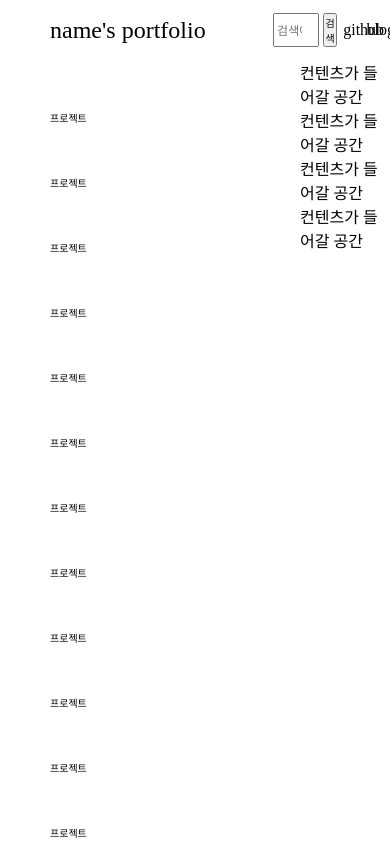
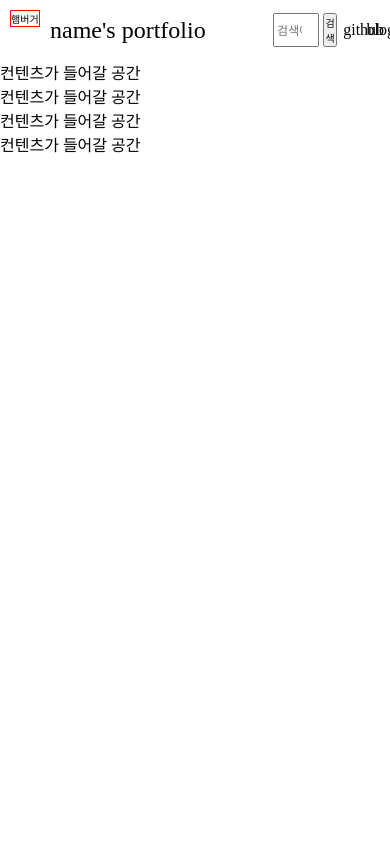
Before and after one commit to mattew8/likelion-blog, a Django app: page / in a window 390 px wide; the page is wider, and only the part inside the window is pictured. Run offline with Django 3.2, Linux system fonts and the light colour scheme; data that the repository does not hold is empty.

Commit message:
[add] 햄버거 메뉴 768px 이하에서 메뉴 표시 방식 변경 JS로 menu의 left 제어

```diff
--- a/likelion/blog/static/css/base.css
+++ b/likelion/blog/static/css/base.css
@@ -30,6 +30,7 @@ nav {
   width: 300px;
   height: calc(100vh - 60px); /* (브라우저의 높이-네브바 높이) 만큼 */
   overflow-y: scroll;
+  background: green;
 }
 
 #menu > div {
@@ -81,7 +82,7 @@ nav {
   margin-right: 5%;
 }
 
-#nav-search button{
+#nav-search button {
   margin-left: 5%;
   width: 30%;
 }
@@ -108,3 +109,27 @@ nav {
 .nav-link div a {
   color: black;
 }
+
+#hamBtn {
+  border: 1px solid red;
+  position: absolute;
+  /* 위치를 지정해줌 */
+  top: 10px;
+  left: 10px;
+  display: none;
+}
+
+@media (max-width: 768px) {
+  /* 0~768px */
+  #hamBtn {
+    display: block;
+  }
+
+  #menu {
+    /* display: none; */
+    position: absolute;
+    left: -300px;
+    transition: left 0.5s;
+    /* left라는 속성이 바뀔 때, 5초동안 지속 */
+  }
+}
--- /dev/null
+++ b/likelion/blog/static/js/base.js
@@ -0,0 +1,20 @@
+// 브라우저 내 모든 요소가 load 되면 실행
+window.onload = function () {
+  const hamBtn = document.getElementById("hamBtn");
+  // 햄버거 메뉴를 가져옴
+
+  function menuVisible() {
+    // 실행 시 메뉴의 left 속성을 변경
+    const menu = document.getElementById("menu");
+    if (menu.style.left === "-300px") {
+      // 메뉴가 안보이는 상태
+      menu.style.left = 0;
+    } else {
+      // 메뉴가 보이는 상태
+      menu.style.left = "-300px";
+    }
+  }
+
+  hamBtn.addEventListener("click", menuVisible);
+  // click이라는 event가 발생했을 때, 넘겨준 함수를 실행
+};
--- a/likelion/blog/templates/base.html
+++ b/likelion/blog/templates/base.html
@@ -7,12 +7,16 @@
     <meta name="viewport" content="width=device-width, initial-scale=1.0">
     <link rel="stylesheet" href="{% static 'css/base.css' %}"/>
     <title>Document</title>
+    <script type="text/javascript" src="{% static 'js/base.js' %}"></script>
     {% block head %}{% endblock %}
 </head>
 <body>
     <main>
         <nav>
             <div class="nav-container">
+                <div id="hamBtn">
+                    햄버거
+                </div>
                 <div class="nav-title">
                     <a href= "{% url 'index' %}">name's portfolio</a>
                 </div>
--- a/likelion/blog/templates/index.html
+++ b/likelion/blog/templates/index.html
@@ -13,18 +13,6 @@
             </div>
 
         {% endfor %}
-            <div>프로젝트</div>
-            <div>프로젝트</div>
-            <div>프로젝트</div>
-            <div>프로젝트</div>
-            <div>프로젝트</div>
-            <div>프로젝트</div>
-            <div>프로젝트</div>
-            <div>프로젝트</div>
-            <div>프로젝트</div>
-            <div>프로젝트</div>
-            <div>프로젝트</div>
-            <div>프로젝트</div>
     {% endblock %}
 
     {% block content %}
```
